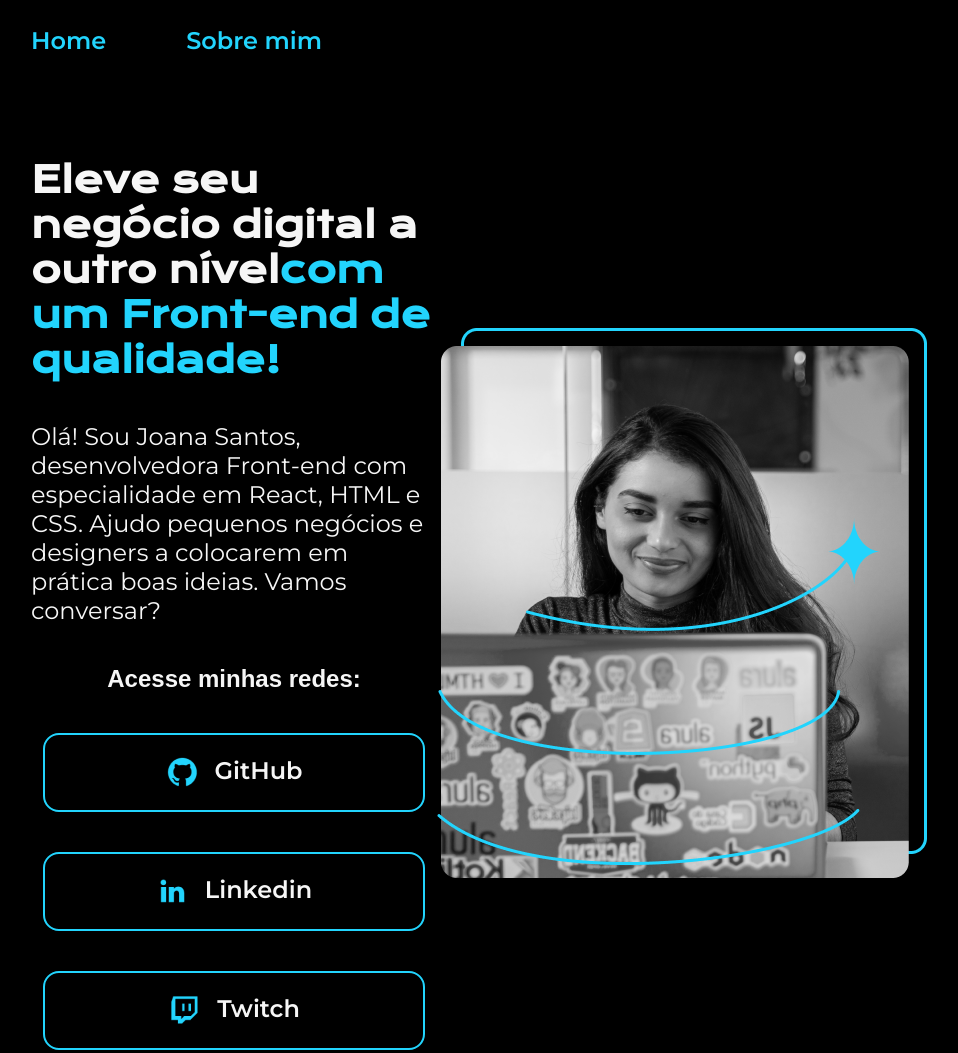
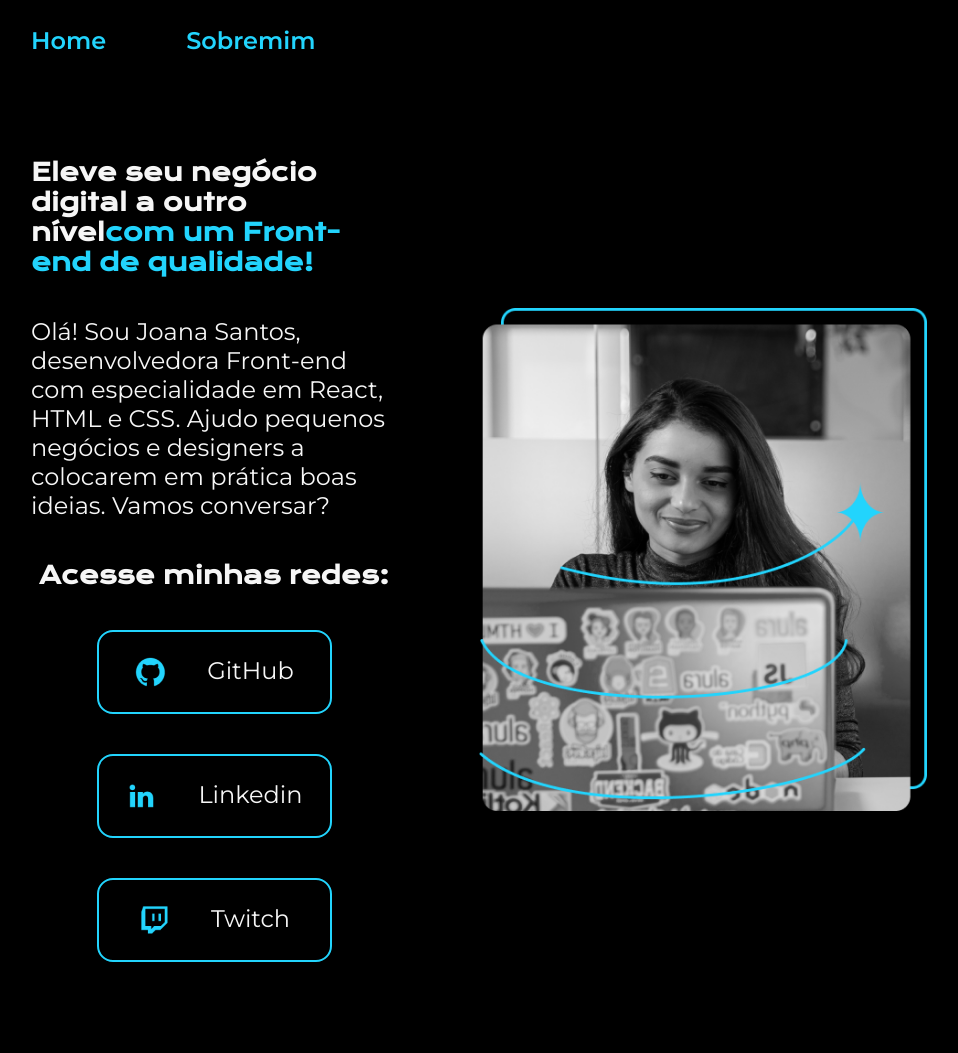
Before and after one commit to LuizFelipeMoraesSantos/rapositorio_aulas_alura, a plain HTML site: page index.html in a window 1280 px wide. Shown: the top 1053 px of the page, without its empty margins (161-1119 px from the left). Drawn offline with nearby package versions, Linux system fonts and the light colour scheme.

Commit message:
todos os arquivos da aula

```diff
--- a/index.html
+++ b/index.html
@@ -12,8 +12,8 @@
 <body>
     <header class="cabecalho">
         <nav class="cabecalho__menu">
-            <a class="cabecalho__menu__link">Home</a>
-            <a class="cabecalho__sobremim">Sobre mim</a>
+            <a class="cabecalho__menu__link" href="index.html">Home</a>
+            <a class="cabecalho__menu__link" href="about.html">Sobremim</a>
         </nav>
     </header>
     <main class="apresentacao">
@@ -43,7 +43,7 @@
 
             </div>
         </section>
-        <img src="./assets/Imagem.png" alt="Foto da Joana Santos programando">
+        <img class="apresentacao__imagem" src="./assets/Imagem.png" alt="Foto da Joana Santos programando">
     </main>
     <footer class="rodape">
         <p>Desenvolvido por Alura.</p>
--- a/styles/style.css
+++ b/styles/style.css
@@ -1,4 +1,14 @@
 @import url('https://fonts.googleapis.com/css2?family=Krona+One&family=Montserrat:wght@400;600&display=swap');
+
+
+:root{
+    --cor--primaria: #000000;
+    --cor--secundaria: #F6F6F6;
+    --cor--terciaria: #22D4FD;
+    --cor--hover: #272727;
+    --fonte--primaria: 'Krona One', sans-serif;
+    --fonte--secundaria: 'Montserrat', sans-serif;
+}
 
 *{
     margin: 0;
@@ -7,8 +17,8 @@
 
 body{
     box-sizing: border-box;
-    background-color: #000000;
-    color: #F6F6F6;
+    background-color: var(--cor--primaria);
+    color: var(--cor--secundaria);
 }
 
 .cabecalho{
@@ -19,15 +29,19 @@ body{
 .cabecalho__menu{
     display: flex;
     gap: 80px;
-    font-family: "Montserrat", sans-serif;
-    font-size: 24px;
+}
+.cabecalho__menu__link {
+    font-family: var(--fonte--secundaria);
+    font-size: 1.5rem;
     font-weight: 600;
-    color: #22D4FD;
+    color: var(--cor--terciaria);
+    text-decoration: none;
 }
 
 
+
 .titulo-destaque{
-    color: #22D4FD;
+    color: var(--cor--terciaria);
 }
 
 .apresentacao{
@@ -35,22 +49,23 @@ body{
     display: flex;
     align-items: center;
     justify-content: space-between;
+    gap: 82px;
 }
 .apresentacao__conteudo{
-    width: 615px;
+    width: 50%;
     display: flex;
     flex-direction: column;
     gap: 40px;
 }
 
 .apresentacao__conteudo__titulo{
-    font-size: 36px;
-    font-family: 'Krona One', sans-serif;
+    font-size: 1.5rem;
+    font-family: var(--fonte--primaria);
 }
 
 .apresentacao__conteudo__texto{
-    font-size: 24px;
-    font-family: 'Montserrat', sans-serif;
+    font-size: 1.5rem;
+    font-family: var(--fonte--secundaria);
 }
 
 .apresentacao__links{
@@ -62,26 +77,29 @@ body{
     gap: 40px;
 }
 .apresentacao__links__subtitulo{
-    font-family: 'Krona One ', sans-serif;
+    font-family: var(--fonte--primaria);
     font-weight: 400px;
-    font-size: 24px;
+    font-size: 1.5rem;
     color: #F6F6F6;
 }
 
 .apresentacao__links__link{
     display: flex;
     justify-content: center;
-    gap: 16px;
-    width: 378px;
-    border: 2px solid #22D4FD;
+    gap: 40px;
+    width: 50%;
+    border: 2px solid var(--cor--terciaria);
     text-align: center;
     border-radius: 16px;
-    font-size: 24px;
-    font-weight: 600;
-    padding: 21.5px 0;
+    font-size: 1.5rem;
+    font-weight: 50%;
+    padding:  24px;
     text-decoration: none;
-    color: #F6F6F6;
-    font-family: 'Montserrat', sans-serif;
+    color: var(--cor--secundaria);
+    font-family: var(--fonte--secundaria);
+}
+.apresentacao__imagem{
+    width: 50%;
 }
 
 .apresentacao__links__link:hover{
@@ -90,10 +108,27 @@ body{
 
 .rodape {
     padding: 24px;
-    color: #000000;
-    background-color: #22D4FD;
+    color: var(--cor--primaria);
+    background-color: var(--cor--terciaria);
     text-align: center;
-    font-family: 'Montserrat', sans-serif;
-    font-size: 24px;
-    font-weight: 400;
+    font-family: var(--fonte--secundaria);
+    font-size: 1.5rem;
+    font-weight: 400px;
 }
+
+@media (max-width: 1200px) {
+    .cabecalho{
+         padding: 10%;
+    }
+    .cabecalho__menu{
+        justify-content: center;
+    }
+    .apresentacao{
+        flex-direction: column-reverse;
+        padding: 5%;
+    }
+    .apresentacao__conteudo{
+        width: auto;
+    }
+
+}
```
Also changed, not shown: about.html (added, +30 -0 lines).
